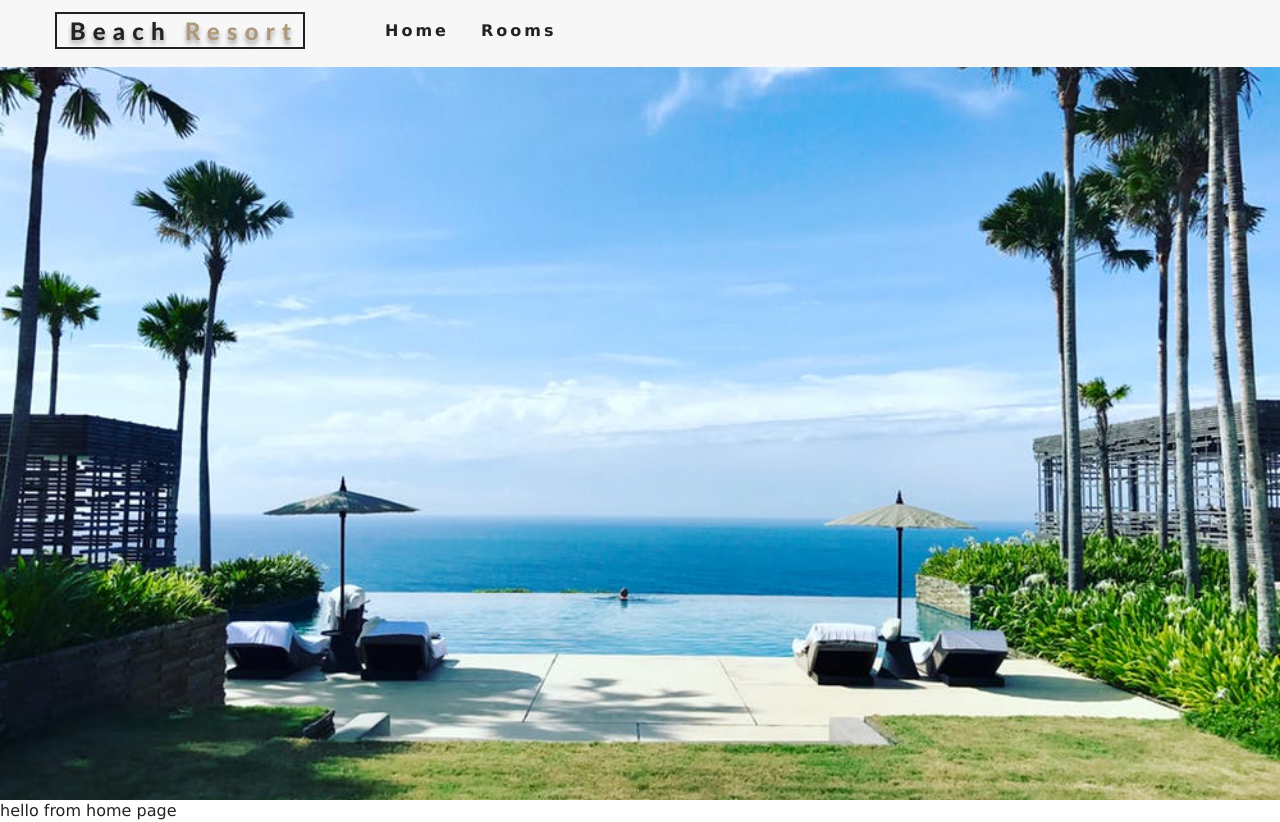
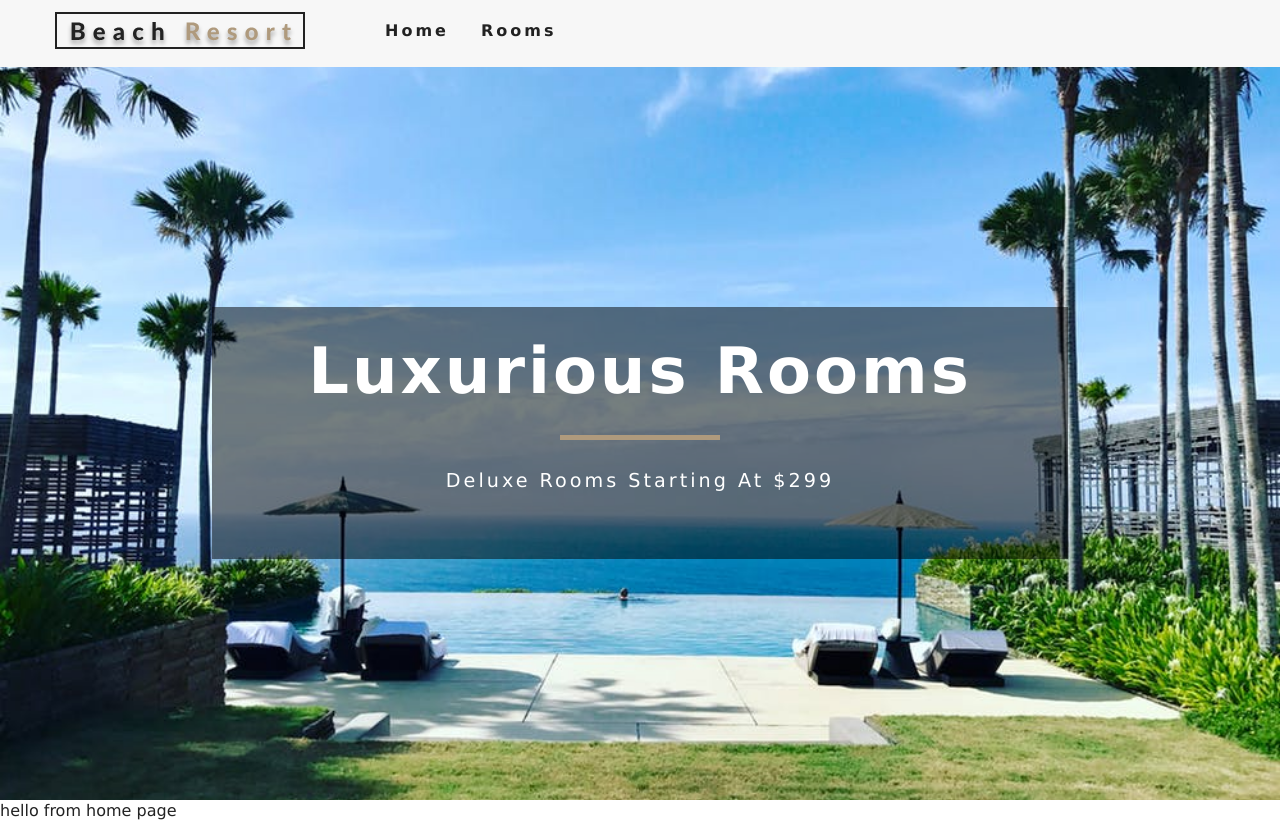
Before and after one commit to BrittanyBlake/resort-reservations, a React (Create React App) app: page / in a window 1280 px wide. Built offline with nearby package versions, Linux system fonts and the light colour scheme.

Commit message:
Add banner component to home page

```diff
--- a/src/pages/Home.js
+++ b/src/pages/Home.js
@@ -1,10 +1,13 @@
 import React from "react";
 import Hero from "../components/Hero";
+import Banner from '../components/Banner'
 
 const Home = () => {
   return (
     <div>
-      <Hero/>
+      <Hero>
+        <Banner title='luxurious rooms' subtitle='deluxe rooms starting at $299'/>
+      </Hero>
       hello from home page
     </div>
   );
```
